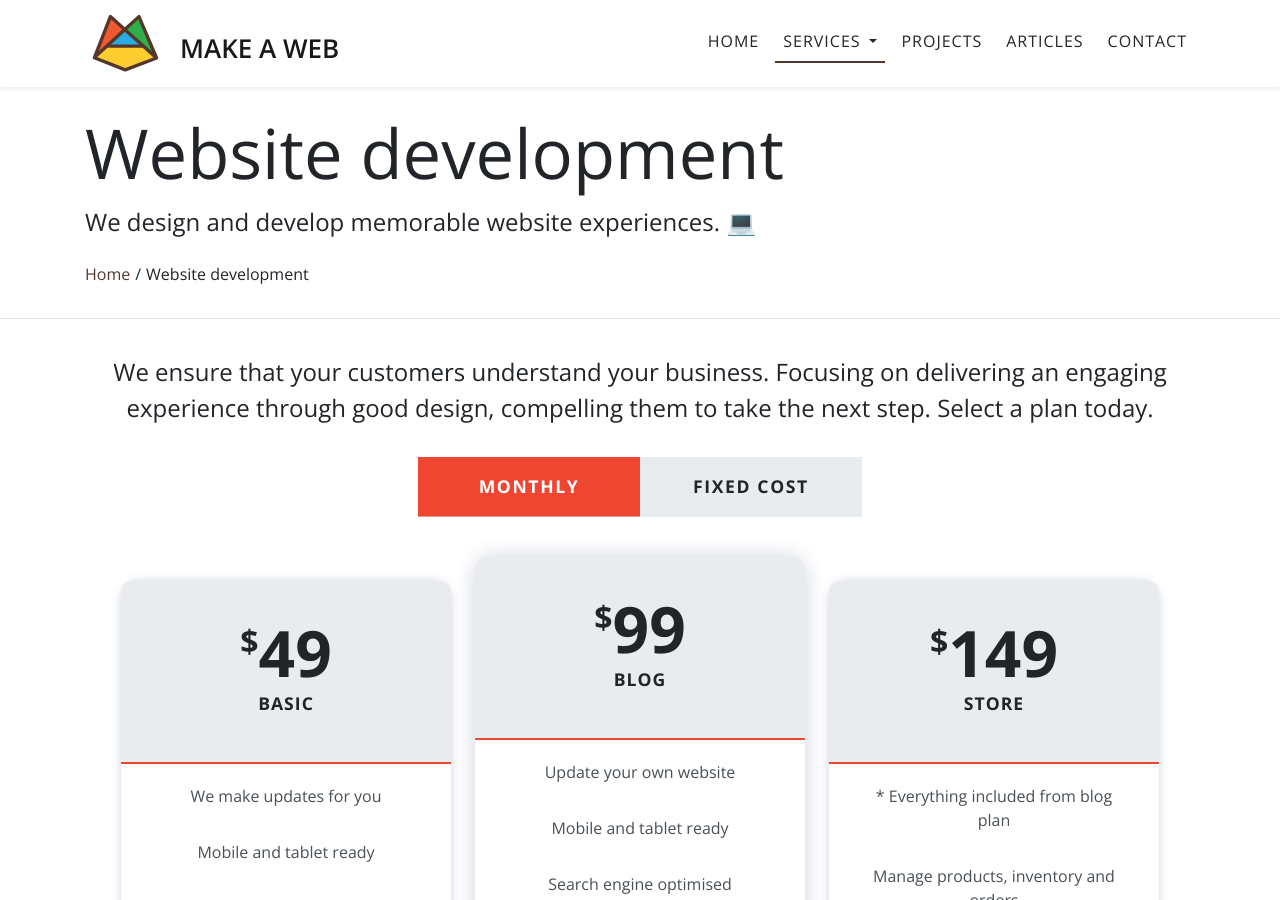
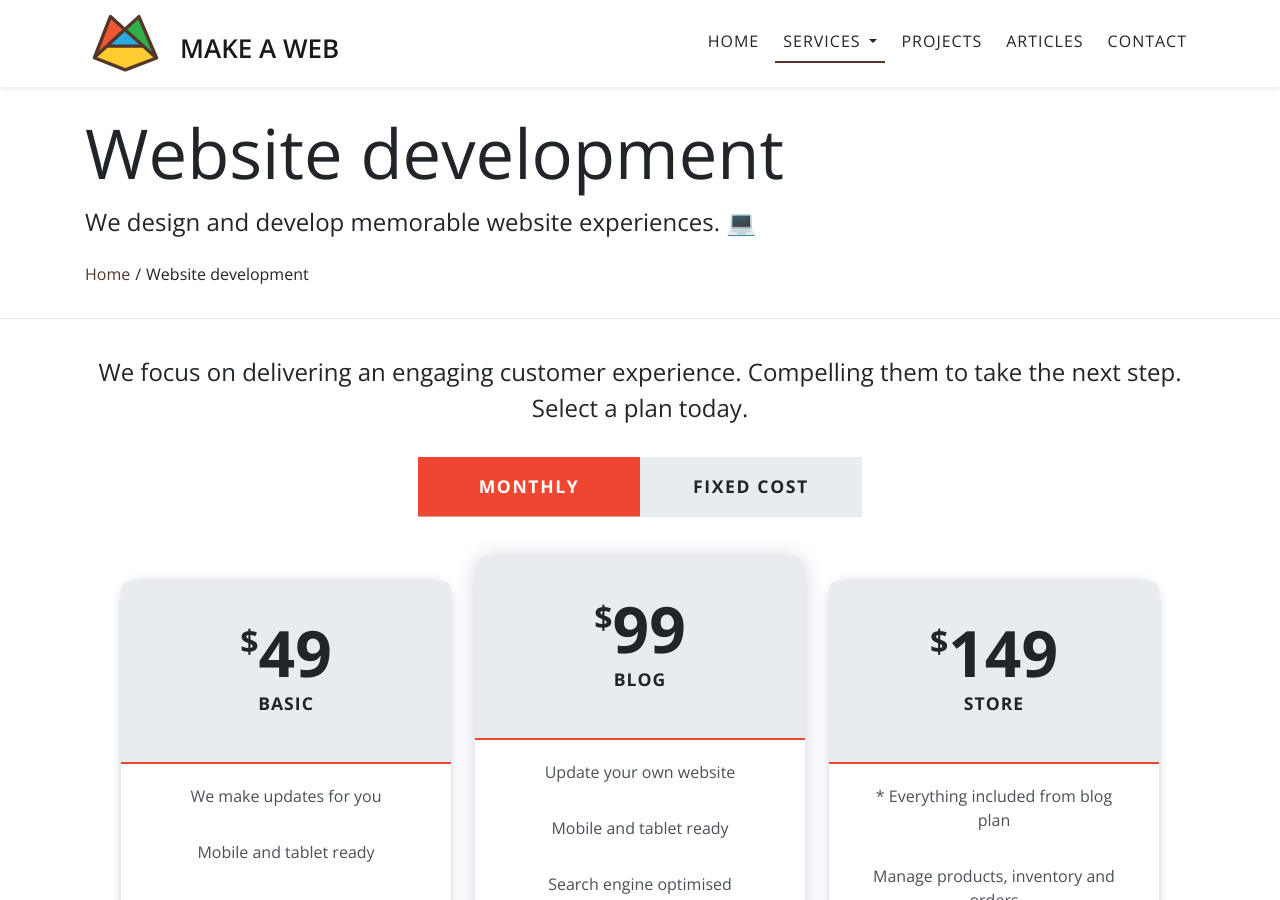
Before and after one commit to makeaweb/maw, a Jekyll site: the page built from services/website-development/index.html, in a window 1280 px wide and 900 px high. Built offline with Jekyll 4.4.1, drawn with Linux system fonts in a browser that asks for light colours; nearby versions of some CDN libraries; comment, search, counter and statistics services are not loaded.

Commit message:
Updated design

```diff
--- a/services/digital-marketing/index.html
+++ b/services/digital-marketing/index.html
@@ -10,7 +10,7 @@ og_image: digital-marketing
     <div class="container">
         <div class="row">
             <div class="col-12 text-center">
-                <p class="lead">We use tools to monitor sales and performance on your website. By blending great ideas and technology, we ensure that you have all the ingredients to make the right choices in the market.</p>
+                <p class="lead">By blending great ideas and technology, we ensure that you have all the ingredients to make the right choices in the market.</p>
             </div>
             <div class="col-12">
                 <div class='pricing pricing-palden mt-6 mb-3'>
--- a/services/ux-design/index.html
+++ b/services/ux-design/index.html
@@ -10,7 +10,7 @@ og_image: ux-design
     <div class="container">
         <div class="row">
             <div class="col-12 text-center">
-                <p class="lead">We know that excellent design should always communicate with meaning. Our designs are clear and simple helping your brand connect with your customers.</p>
+                <p class="lead">Excellent design should always communicate with meaning. Our designs are clear and simple helping your brand connect with your customers.</p>
             </div>
             <div class="col-12">
                 <div class='pricing pricing-palden mt-6 mb-3'>
--- a/services/website-development/index.html
+++ b/services/website-development/index.html
@@ -10,7 +10,7 @@ og_image: website-development
     <div class="container">
         <div class="row">
             <div class="col-12 text-center mb-3">
-                <p class="lead">We ensure that your customers understand your business. Focusing on delivering an engaging experience through good design, compelling them to take the next step. Select a plan today.</p>
+                <p class="lead">We focus on delivering an engaging customer experience. Compelling them to take the next step. Select a plan today.</p>
             </div>
             <div class="col-12">
                 <div id="toggle-container">
```
Also changed, not shown: 4 other files.
